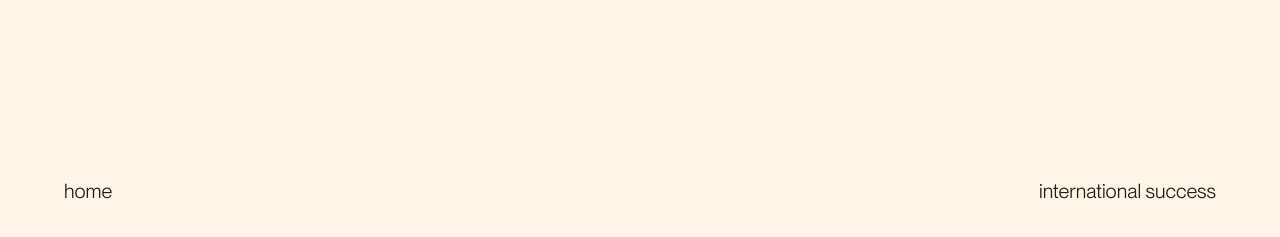
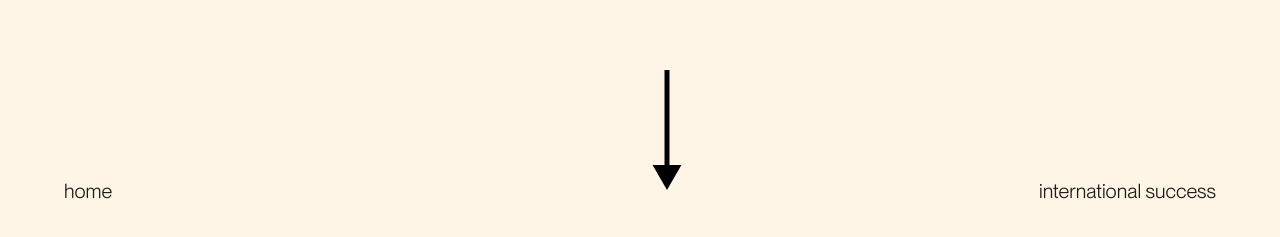
Before and after one commit to brian-david4/akira-kurosawa-portfolio, a React (Vite) app in the folder kurosawa/: page /early in a window 1280 px wide. Shown: the part 6550-6787 px from the top of the page. Built offline with nearby package versions, Linux system fonts and the light colour scheme; a web font is replaced by a local one.

Commit message:
Arrow svg rotates depending on link hovered

```diff
--- a/kurosawa/src/components/PageFooter/PageFooter.tsx
+++ b/kurosawa/src/components/PageFooter/PageFooter.tsx
@@ -3,7 +3,7 @@ import { useState } from "react";
 import { Link } from "react-router-dom";
 import styles from "./footer.module.css";
 import useMousePosition from "../../hooks/useMousePosition";
-// import arrow from "../../images/Arrow.svg";
+import arrow from "../../images/Arrow.svg";
 import highnLow from "../../images/highlow.webp";
 
 interface PageFooterProps {
@@ -40,6 +40,15 @@ const PageFooter = ({
           src={highnLow}
         />
       </motion.div>
+
+      {/* arrow */}
+      <div className={styles.arrow}>
+        <img
+          src={arrow}
+          data-arrow-left={leftArrow}
+          data-arrow-right={rightArrow}
+        />
+      </div>
       {/* linkLeft */}
       <div className={styles.linkWrapperLeft}>
         <Link
--- a/kurosawa/src/components/PageFooter/footer.module.css
+++ b/kurosawa/src/components/PageFooter/footer.module.css
@@ -74,3 +74,20 @@
 .imgOpacityLeft {
   opacity: 1 !important;
 }
+/* arrow */
+.arrow {
+  position: absolute;
+  top: 50vh;
+  left: 50vw;
+}
+.arrow > img {
+  scale: 5;
+  transform: rotate(90deg) translate(-50%, -50%);
+  transition: transform 500ms cubic-bezier(0.76, 0, 0.24, 1);
+}
+[data-arrow-left="true"] {
+  transform: rotate(180deg) !important;
+}
+[data-arrow-right="true"] {
+  transform: rotate(0) !important;
+}
```
